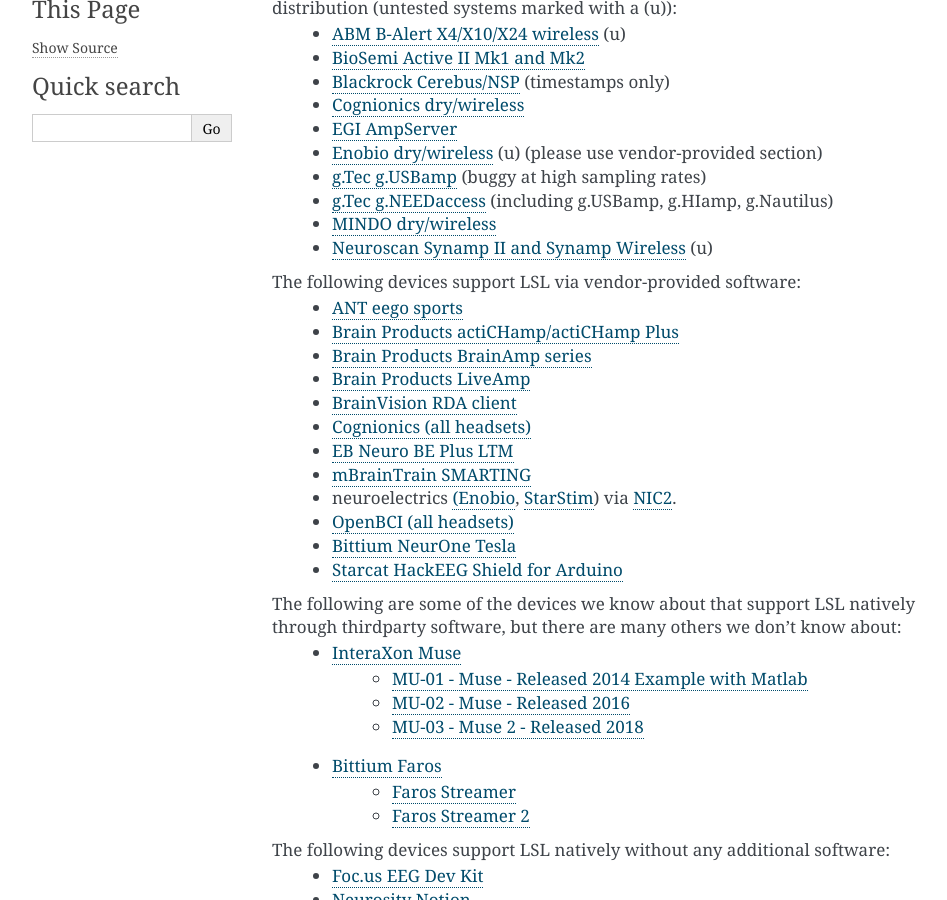
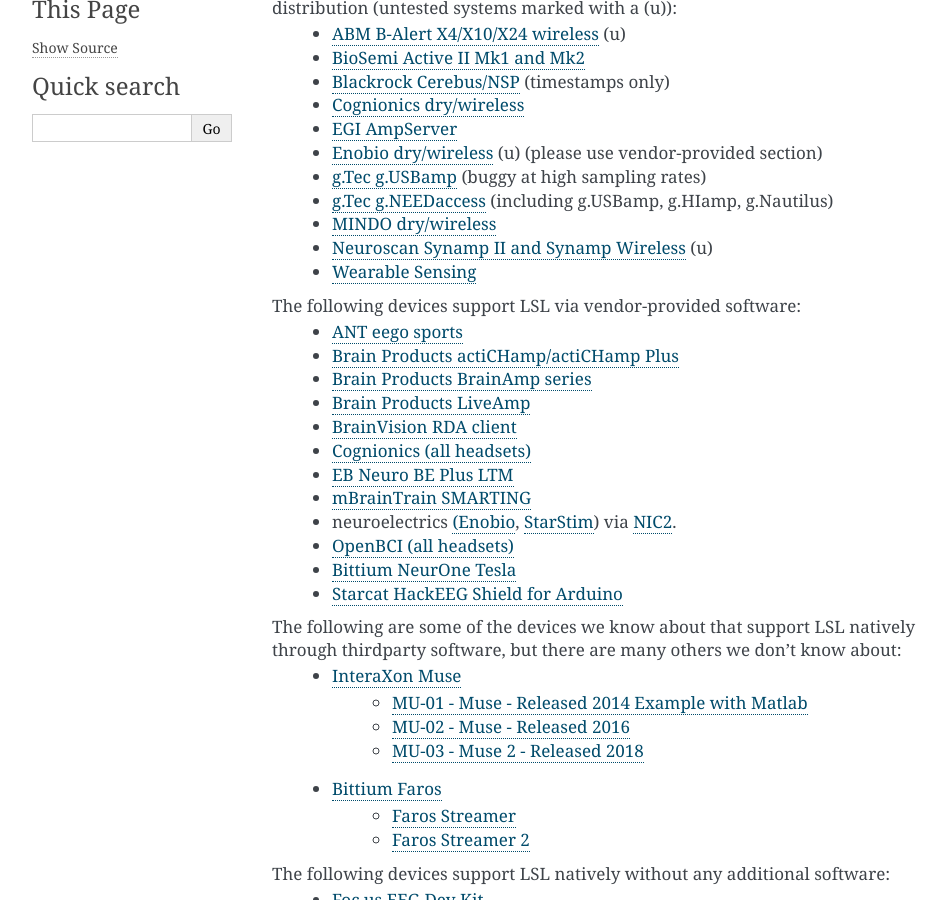
Before and after one commit to sccn/labstreaminglayer, a Sphinx documentation site: the page built from docs/info/supported_devices.rst, in a window 1280 px wide and 900 px high, scrolled down 491 px. Shown: the whole window, without its empty margins (148-1095 px from the left). Built offline with Sphinx 7.4.7, drawn with Linux system fonts in a browser that asks for light colours; pages that are not in the unit, such as notebooks, are missing from menus.

Commit message:
Added Wearable Sensing to device listing.

```diff
--- a/docs/info/supported_devices.rst
+++ b/docs/info/supported_devices.rst
@@ -21,6 +21,7 @@
   * `g.Tec g.NEEDaccess <https://github.com/labstreaminglayer/App-g.Tec/tree/master/g.NEEDaccess>`__ (including g.USBamp, g.HIamp, g.Nautilus)
   * `MINDO dry/wireless <https://github.com/labstreaminglayer/App-MINDO>`__
   * `Neuroscan Synamp II and Synamp Wireless <https://github.com/labstreaminglayer/App-Neuroscan>`__ (u)
+  * `Wearable Sensing <https://github.com/labstreaminglayer/App-WearableSensing>`__
 
 
 The following devices support LSL via vendor-provided software:
```
